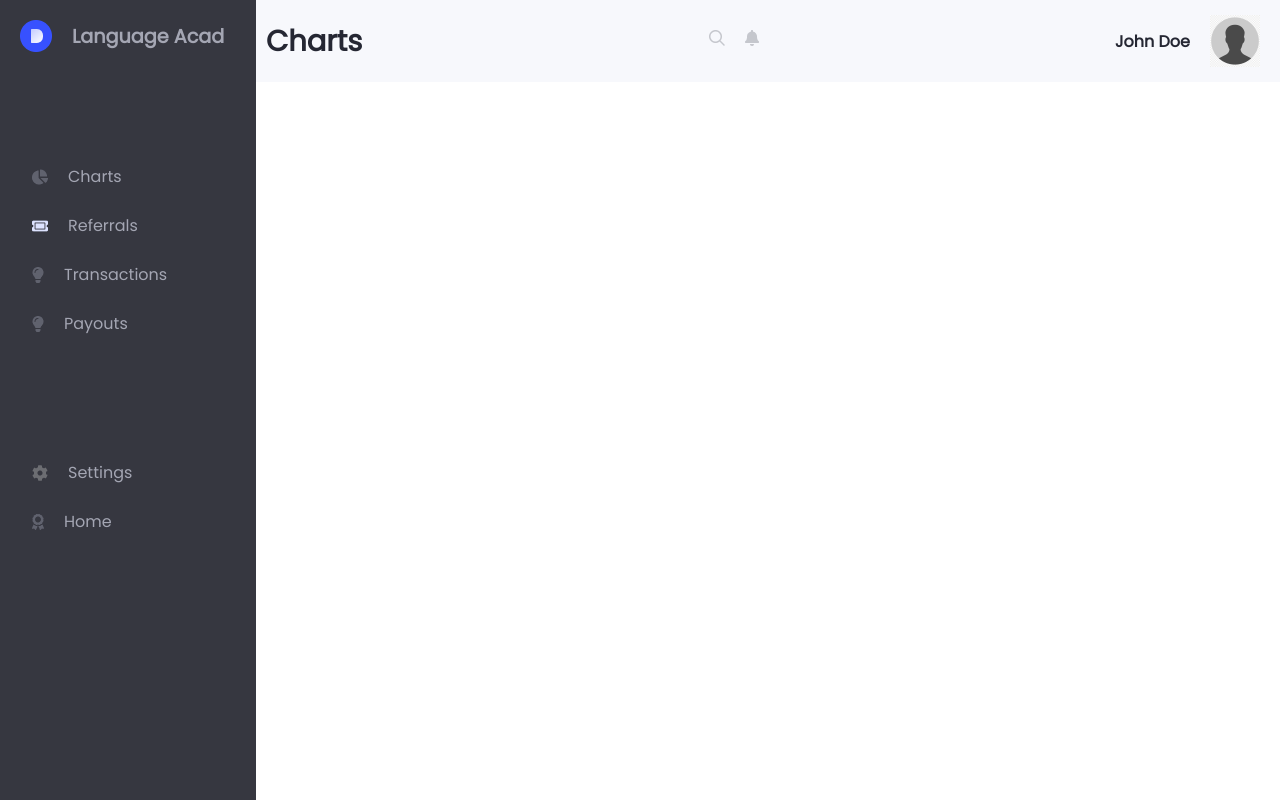
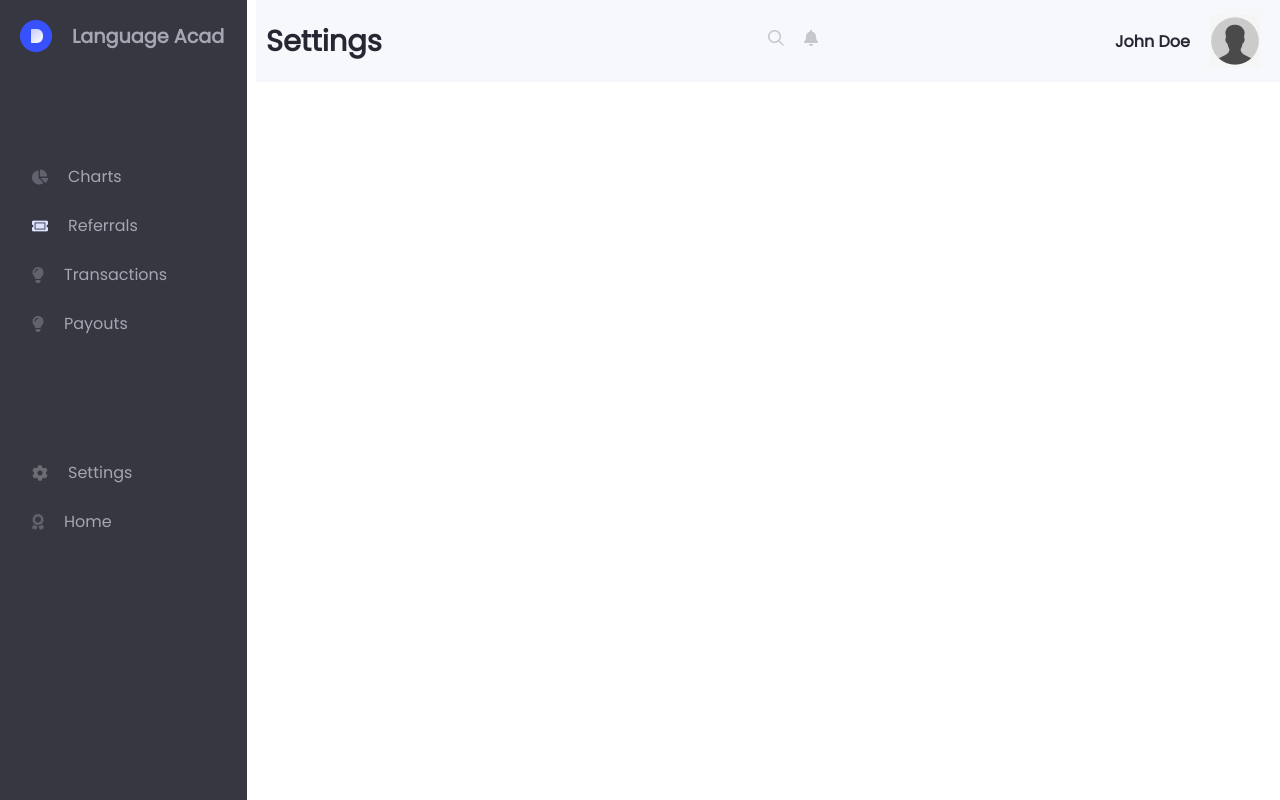
Before and after one commit to Bola-coder/Admin-Dashboard, a React (Create React App) app: page / in a window 1280 px wide. Built offline with nearby package versions, Linux system fonts and the light colour scheme.

Commit message:
Created a layout to surround the components with and displayed contents of layout as flex

```diff
--- a/src/App.js
+++ b/src/App.js
@@ -1,18 +1,11 @@
-import Sidebar from "./components/Sidebar";
-import Header from "./components/Header";
-import Images from "./utils/Images";
-
+import Layout from "./layouts/Layout";
+import Settings from "./pages/Settings";
 function App() {
   return (
     <div className="">
-      <Sidebar />
-      <Header
-        title="Charts"
-        srcImg={Images.search}
-        notImg={Images.notification}
-        name="John Doe"
-        profileImg={Images.person}
-      />
+      <Layout>
+        <Settings />
+      </Layout>
     </div>
   );
 }
--- a/src/components/Header.jsx
+++ b/src/components/Header.jsx
@@ -5,7 +5,7 @@ const Header = ({ title, notImg, srcImg, name, profileImg }) => {
   return (
     <header className={style.header}>
       <div className={style.title}>
-        <h2>Charts</h2>
+        <h2>{title}</h2>
       </div>
       <div className={style.widgets}>
         <img src={srcImg} alt="" />
--- a/src/css/header.module.css
+++ b/src/css/header.module.css
@@ -16,7 +16,7 @@
 }
 
 .widgets {
-  padding: 10px;
+  margin-left: 100px;
 }
 
 .widgets img {
--- /dev/null
+++ b/src/css/layout.css
@@ -0,0 +1,3 @@
+.layout {
+  display: flex;
+}
--- /dev/null
+++ b/src/css/settings.module.css
@@ -0,0 +1,3 @@
+.settings{
+  flex: 5;
+}
--- a/src/css/sidebar.module.css
+++ b/src/css/sidebar.module.css
@@ -1,11 +1,9 @@
 .sidebar {
   padding: 10px 20px;
-  max-width: 20vw;
+  flex: 1;
   height: 100vh;
   background-color: #363740;
   color: #a4a6b3;
-  /* position: fixed;
-  left: 0; */
 }
 .sidebar__heading {
   margin-top: 10px;
--- /dev/null
+++ b/src/layouts/Layout.jsx
@@ -0,0 +1,16 @@
+import React from "react";
+import Sidebar from "../components/Sidebar";
+import "./../css/layout.css";
+
+const Layout = ({ children }) => {
+  return (
+    <>
+      <div className="layout">
+        <Sidebar />
+        {children}
+      </div>
+    </>
+  );
+};
+
+export default Layout;
--- /dev/null
+++ b/src/pages/Settings.jsx
@@ -0,0 +1,20 @@
+import React from "react";
+import Header from "../components/Header";
+import Images from "../utils/Images";
+import style from "./../css/settings.module.css";
+
+const Home = () => {
+  return (
+    <section className={style.settings}>
+      <Header
+        title="Settings"
+        srcImg={Images.search}
+        notImg={Images.notification}
+        name="John Doe"
+        profileImg={Images.person}
+      />
+    </section>
+  );
+};
+
+export default Home;
```
